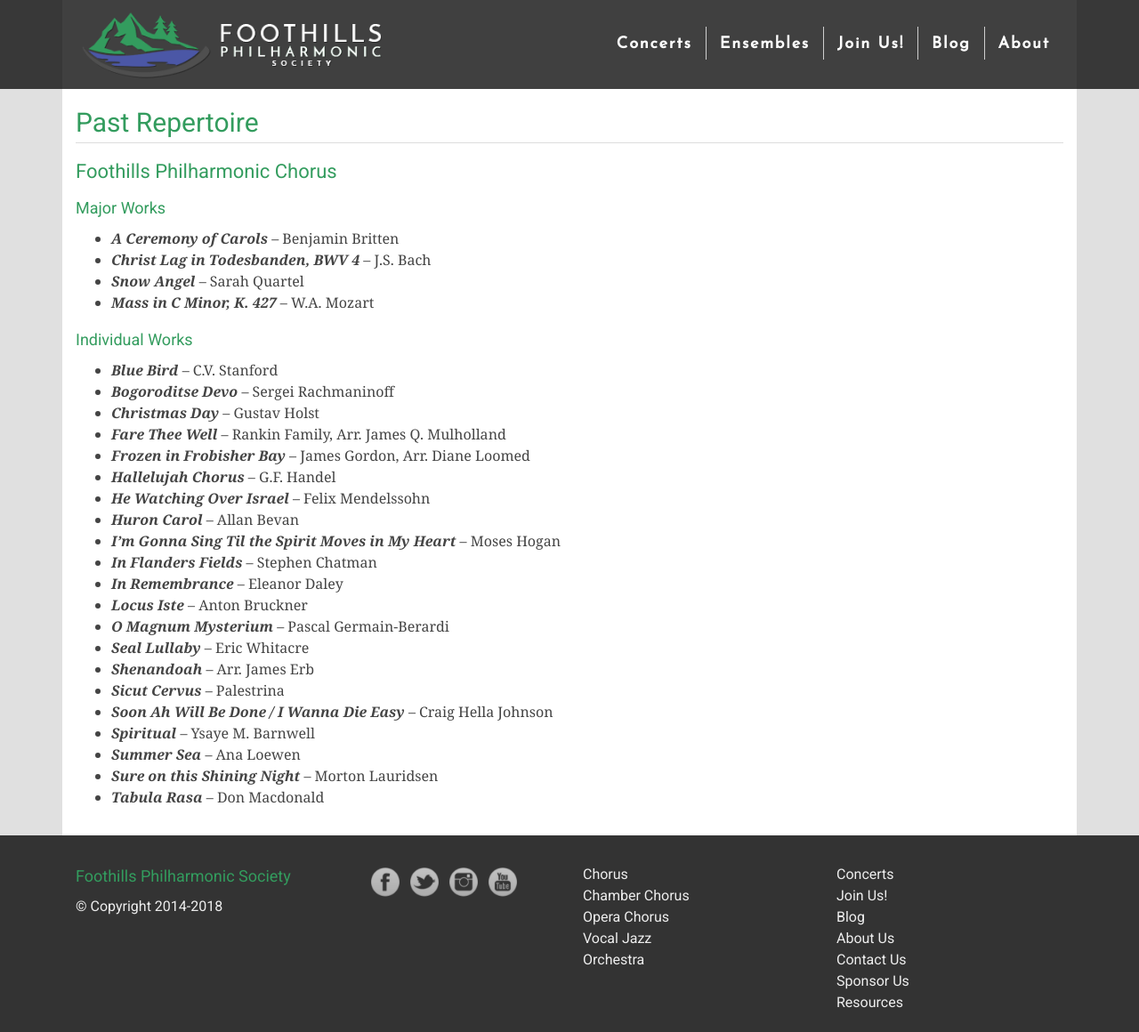
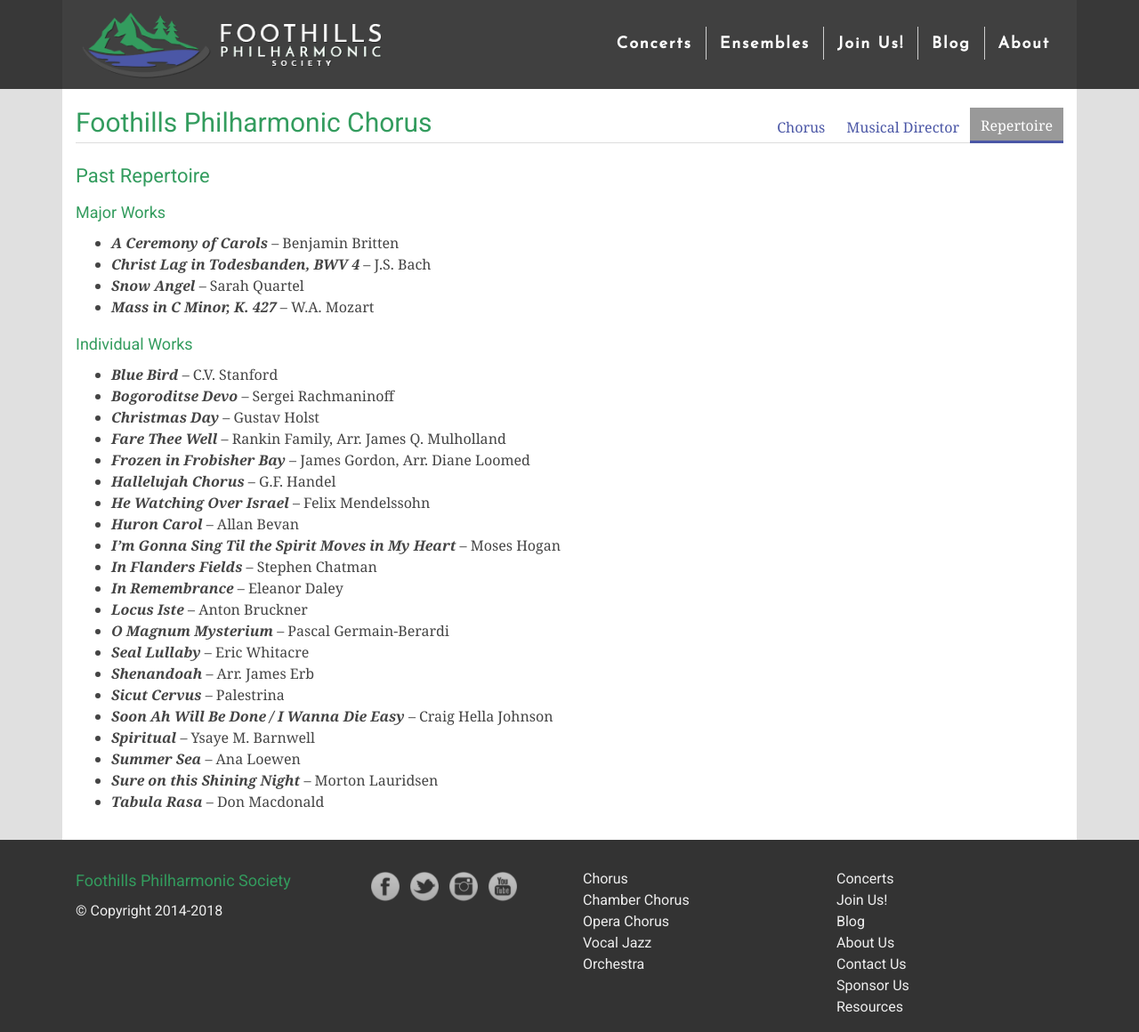
Before and after one commit to percyhanna/fps, a Jekyll site: the page built from chorus/repertoire.html, in a window 1280 px wide and 1160 px high. Shown: the whole window at 89% size. Built offline with Jekyll 4.4.1, drawn with Linux system fonts in a browser that asks for light colours; nearby versions of some CDN libraries; Markdown is read by kramdown in place of the engine named in the settings.

Commit message:
Add Repertoire to Chorus section

```diff
--- a/_data/tabs.yml
+++ b/_data/tabs.yml
@@ -3,11 +3,14 @@
   tabs:
     '/chorus/': Chorus
     '/chorus/musical-director': Musical Director
+    '/chorus/repertoire': Repertoire
+
 jazz:
   name: Foothills Philharmonic Vocal Jazz
   tabs:
     '/vocal-jazz/': Vocal Jazz
     '/vocal-jazz/musical-director': Musical Director
+
 orchestra:
   name: Foothills Philharmonic Orchestra
   tabs:
--- a/repertoire.html
+++ b/chorus/repertoire.html
@@ -1,12 +1,16 @@
 ---
 layout: default
 title: Past Repertoire - Foothills Philharmonic Chorus
+permalink: '/chorus/repertoire'
+redirect_from:
+  - /repertoire
 ---
+
+      {% include chorus-header.html %}
 
       <div class="row">
         <div class="col">
-          <h1>Past Repertoire</h1>
-          <h3>Foothills Philharmonic Chorus</h3>
+          <h3>Past Repertoire</h3>
 
           <h6>Major Works</h6>
           <ul>
```
